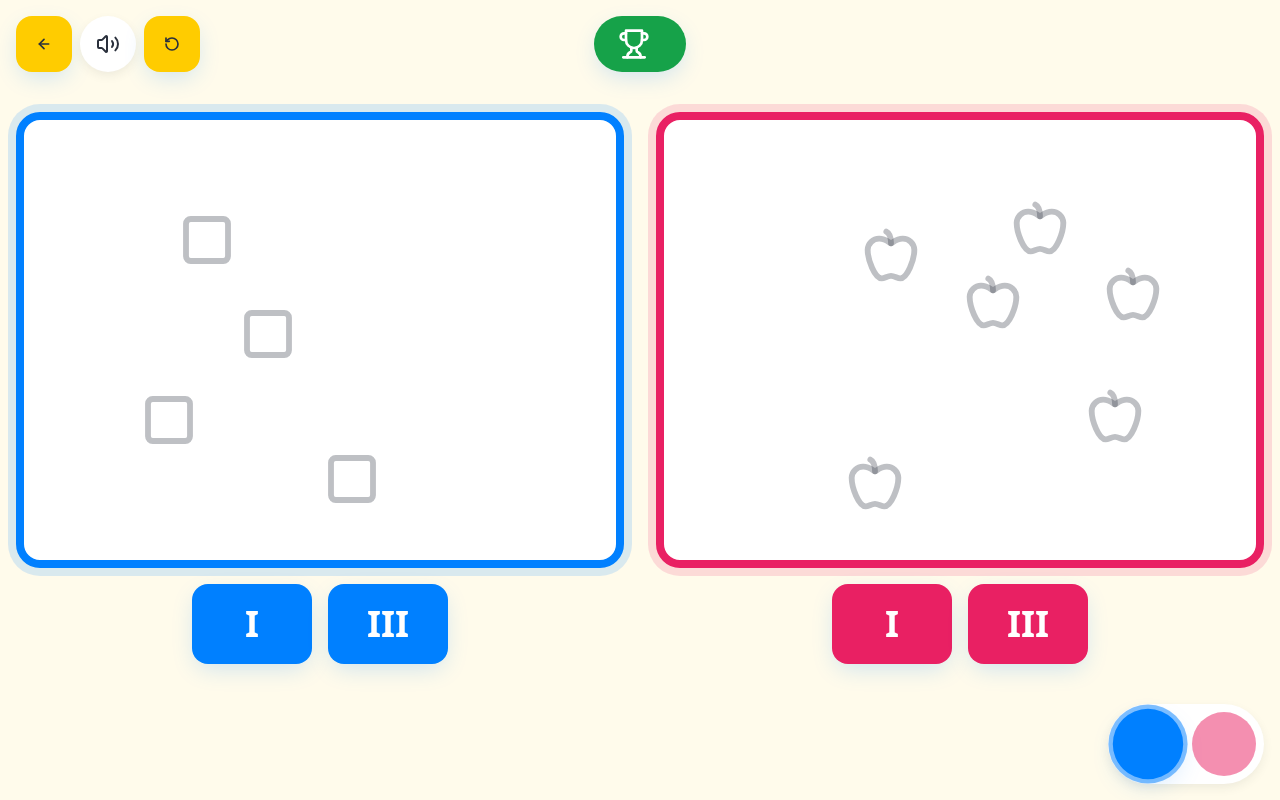
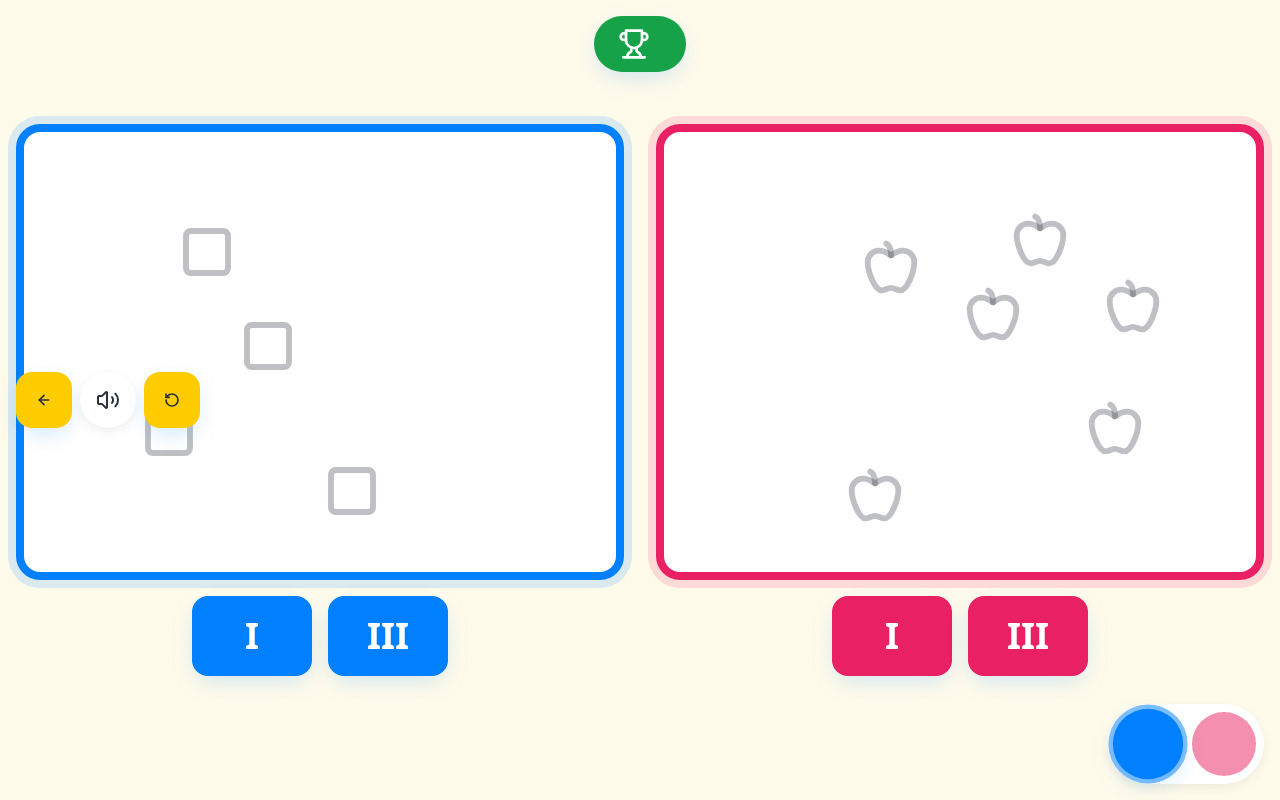
Before and after one commit to TomSlavkovsky/icon-counting-game, a React (Vite) app: page /icon-counting-game/game/compare in a window 1280 px wide. Built offline with nearby package versions, Linux system fonts and the light colour scheme; the HTML template or start-up script is replaced by a standard one.

Commit message:
Fix menu layout

```diff
--- a/src/pages/CompareGame.tsx
+++ b/src/pages/CompareGame.tsx
@@ -74,23 +74,24 @@ const CompareGame = () => {
   }, []);
 
   return (
-    <div className="h-screen overflow-hidden bg-background flex flex-col items-center p-4 pb-8">
-      {/* Header with back and reset buttons */}
-      <div className="absolute top-4 left-4 right-4 flex items-center justify-between z-10">
+    <div className="h-screen overflow-hidden bg-background flex items-center justify-center p-4 relative">
+      {/* Left side controls */}
+      <div className="absolute left-4 top-1/2 -translate-y-1/2 flex flex-col gap-2 z-10">
         <GameHeader
           score={score}
           muted={!soundEnabled}
           onToggleMute={() => setSoundEnabled(!soundEnabled)}
           onReset={handleNextTask}
         />
-
-        <div className="absolute left-1/2 -translate-x-1/2">
-          <ScoreCounter score={score} />
-        </div>
       </div>
 
-      <div className="w-full max-w-7xl mt-24">
-        {/* Game Fields */}
+      {/* Score Counter - top center */}
+      <div className="absolute top-4 left-1/2 -translate-x-1/2 z-10">
+        <ScoreCounter score={score} />
+      </div>
+
+      {/* Game Fields - centered */}
+      <div className="w-full max-w-7xl">
         <div className="grid grid-cols-1 lg:grid-cols-2 gap-4 sm:gap-8 items-start">
           <GameField
             field={task.leftField}
```
